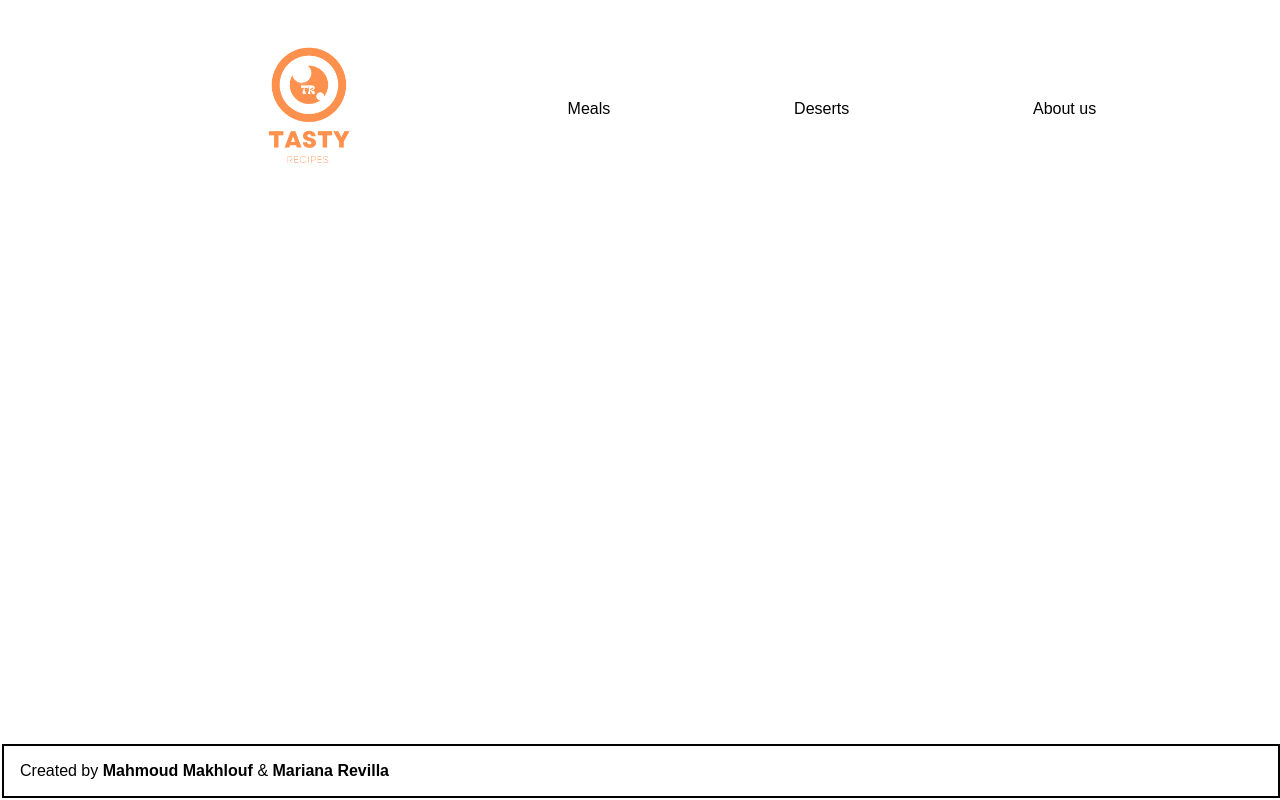
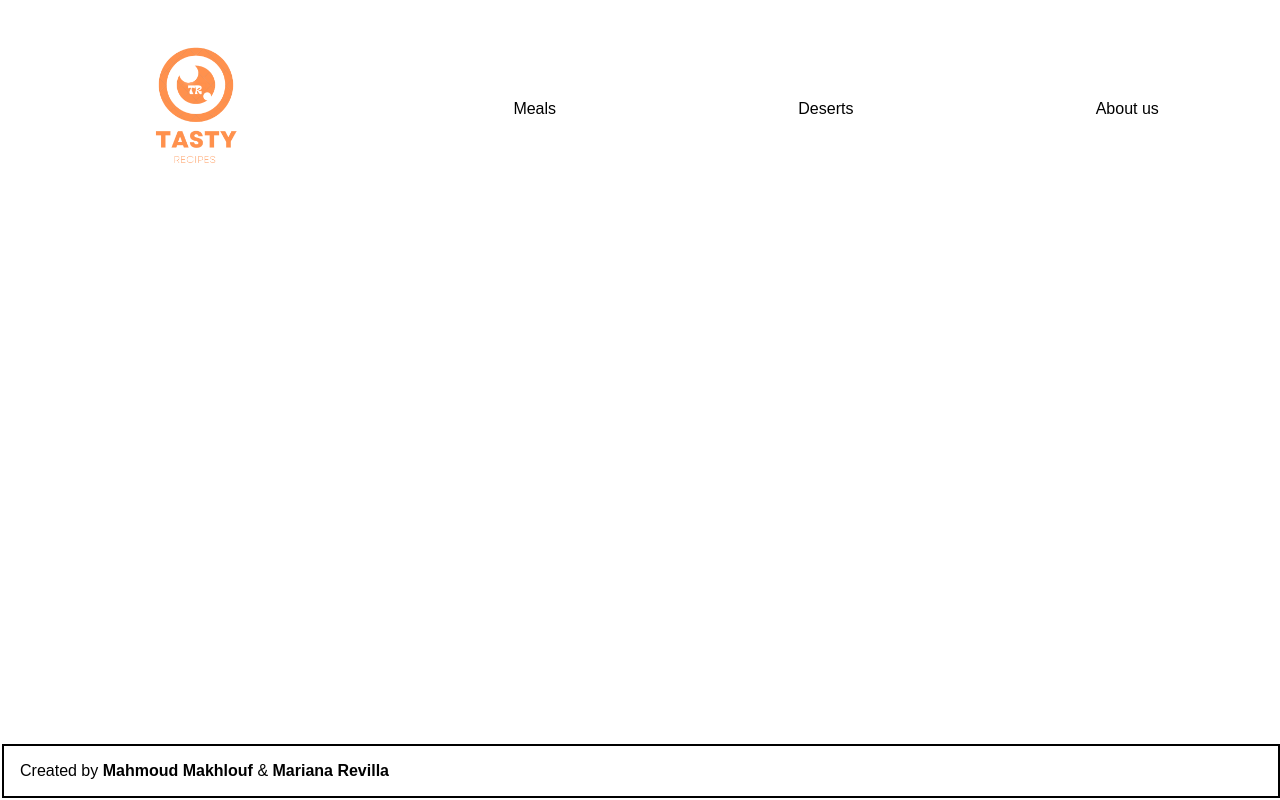
Before and after one commit to marurevi/Tasty-Recipes-API, a website built with webpack: page src/index.html in a window 1280 px wide. Built offline with nearby package versions, Linux system fonts and the light colour scheme.

Commit message:
Fix html and css after solve merge conflicts

```diff
--- a/src/style.css
+++ b/src/style.css
@@ -8,7 +8,7 @@
 .nav {
   display: flex;
   list-style: none;
-  justify-content: space-evenly;
+  justify-content: space-around;
   align-items: center;
   color: black;
   margin-top: 2em;
@@ -20,7 +20,6 @@
 }
 
 .nav img {
-  margin-left: 50px;
   width: 150px;
 }
 
```
Also changed, not shown: src/index.html (indentation only).
